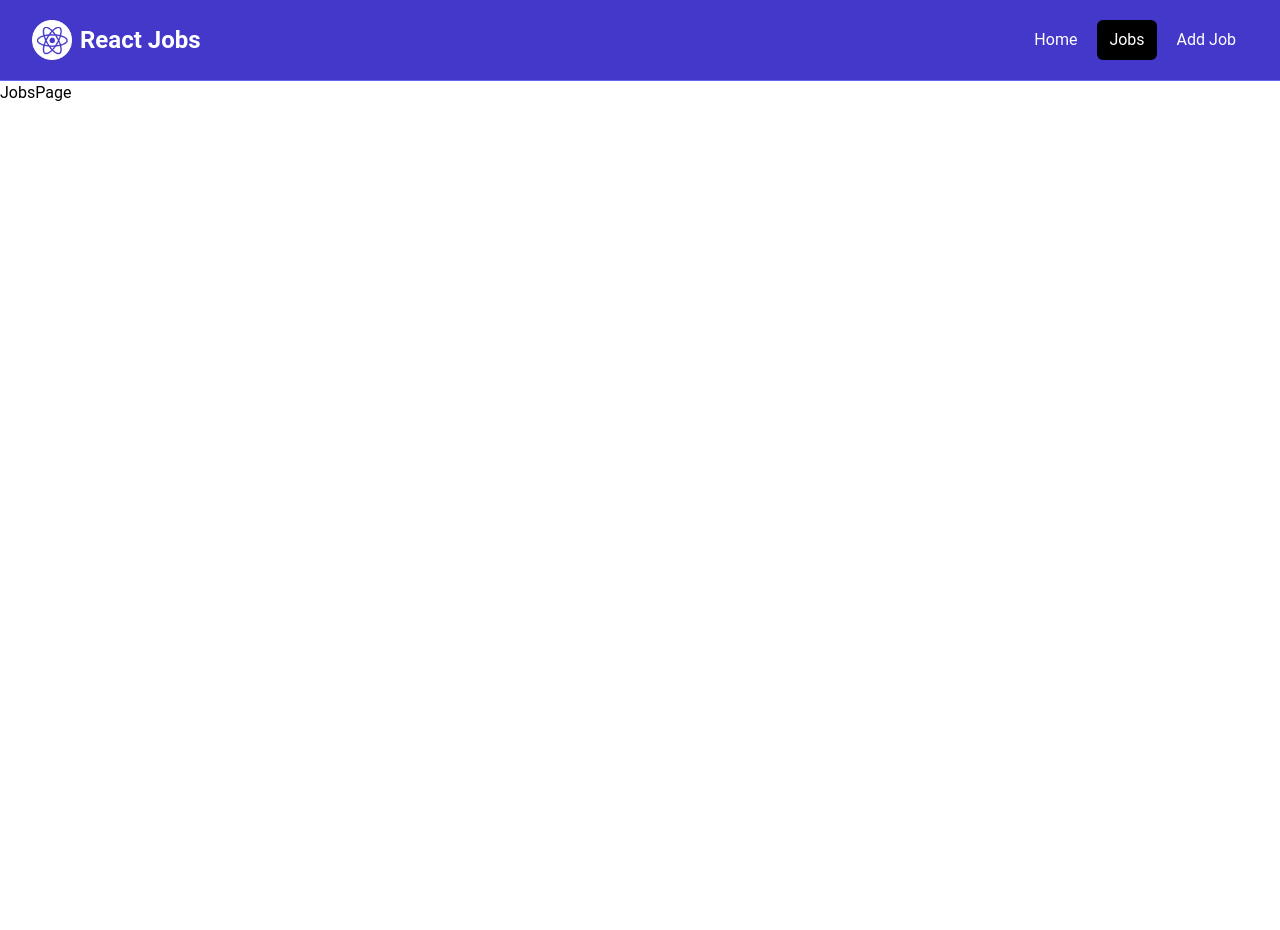
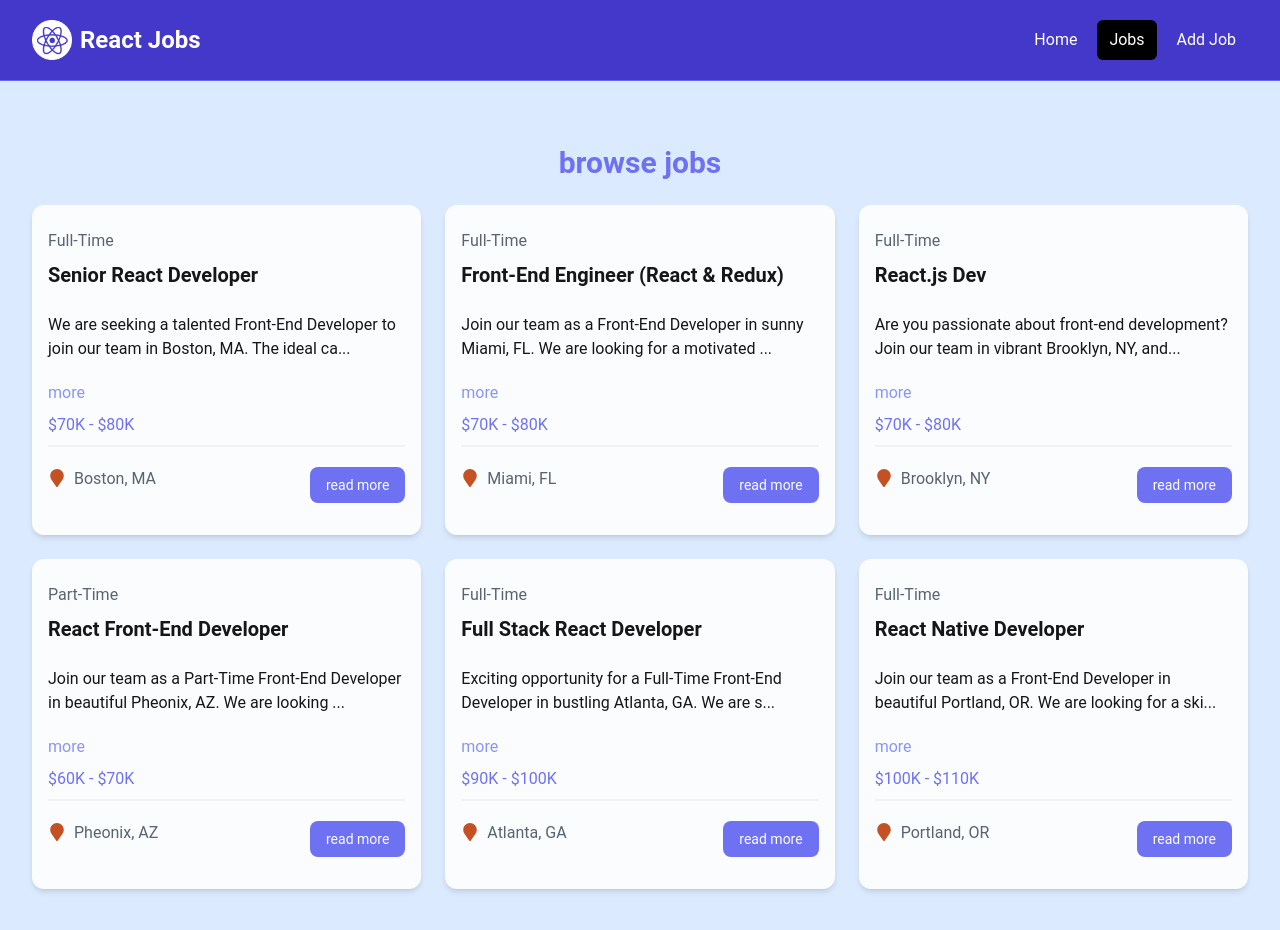
Before and after one commit to zohaib2k2/React-Jobs-Portal-Examples., a React (Vite) app: page /jobs in a window 1280 px wide. Shown: the top 930 px of the page. Before the commit the page ends 800 px from the top, so only its background shows below. Built offline with nearby package versions, Linux system fonts and the light colour scheme.

Commit message:
Added JobsPage that display all the jobs.

```diff
--- a/src/components/HomeCards.jsx
+++ b/src/components/HomeCards.jsx
@@ -7,7 +7,7 @@ const HomeCards = () => {
 
         <div className="container-xl lg:container m-auto">
             <div className="grid grid-cols-1 md:grid-cols-2 gap-4 p-4 rounded-lg">
-            <Card className="hover:shadow-2xl hover:shadow-blue-500 hover:-translate-y-2 transition-all duration-300 ease-in-out">
+            <Card bg="bg-gray-200">
                 <h2 className="text-2xl font-bold">for developers</h2>
                 <p className="mt-2 mb-4">
                 browse our react jobs and start your career today
--- a/src/components/JobListings.jsx
+++ b/src/components/JobListings.jsx
@@ -2,11 +2,20 @@
 import jobs from '../jobs.json';
 import JobListing from './JobListing';
 
-const JobListings = () => {
+const JobListings = (props) => {
 
-  const recentJobs = jobs.slice(0,3);
+//  props.defaultNum = 3;
+  /**
+   * props.defaultNum || jobs.length <-- if props.defaultNum is provided, use it; otherwise, use the total number of jobs
+   * now this seems to arbitrary but it's a common pattern in JavaScript to provide default values
+   * for example, if props.defaultNum is undefined, it will use jobs.length
+   * however i would prefer to use ternary operator for better readability*/
+    const numJobsToShow = props.defaultNum ? props.defaultNum : jobs.length;
+   /* then use numJobsToShow in slice method
+   */
+  const recentJobs = jobs.slice(0, numJobsToShow);
   return (
-    <section className="bg-blue-50 px-4 py-10">
+    <section className="bg-blue-100 opacity-90 px-4 py-10">
       <div className="container-xl lg:container m-auto">
         <h2 className="text-3xl font-bold text-indigo-500 mb-6 text-center">
           browse jobs
--- a/src/components/Navbar.jsx
+++ b/src/components/Navbar.jsx
@@ -2,6 +2,9 @@ import logo from '../assets/images/logo.png'
 import { NavLink } from 'react-router-dom'
 
 const Navbar = () => {
+
+  const linkClass = ({isActive}) => isActive ? "bg-black text-white hover:bg-gray-900 rounded-md px-3 py-2" : "text-white hover:bg-gray-900 hover:text-white rounded-md px-3 py-2";
+
   return (
     <nav className="bg-indigo-700 border-b border-indigo-500">
       <div className="mx-auto max-w-7xl px-2 sm:px-6 lg:px-8">
@@ -24,16 +27,16 @@ const Navbar = () => {
               <div className="flex space-x-2">
                 <NavLink
                   to="/"
-                  className={({isActive}) => isActive ? "bg-black text-white hover:bg-gray-900 rounded-md px-3 py-2" : "text-white hover:bg-gray-900 hover:text-white rounded-md px-3 py-2"}
+                  className={linkClass}
                   >Home</NavLink
                 >
                 <NavLink
                   to="/jobs"
-                  className={({isActive}) => isActive ? "bg-black text-white hover:bg-gray-900 rounded-md px-3 py-2" : "text-white hover:bg-gray-900 hover:text-white rounded-md px-3 py-2"}
+                  className={linkClass}
                   >Jobs</NavLink>
                 <NavLink
                   to="/add-job"
-                  className={({isActive}) => isActive ? "bg-black text-white hover:bg-gray-900s rounded-md px-3 py-2" : "text-white hover:bg-gray-900 hover:text-white rounded-md px-3 py-2"}
+                  className={linkClass}
                   // className="text-white hover:bg-gray-900 hover:text-white rounded-md px-3 py-2"
                   >Add Job</NavLink
                 >
--- a/src/pages/HomePage.jsx
+++ b/src/pages/HomePage.jsx
@@ -10,7 +10,7 @@ const homePage = () => {
 
       <Hero title="Become a React developer" subtitle="Find a suitable job according to your skills."/>
       <HomeCards/>
-      <JobListings/>
+      <JobListings defaultNum="3"/>
       <ViewAllJobs/>
     </>
     )
--- a/src/pages/JobsPage.jsx
+++ b/src/pages/JobsPage.jsx
@@ -1,8 +1,13 @@
-import React from 'react'
+import JobListings from "../components/JobListings"
+
 
 const JobsPage = () => {
   return (
-    <div>JobsPage</div>
+    <>
+      <section className="bg-blue-100 px-4 py-6">
+        <JobListings/>
+      </section>
+    </>
   )
 }
 
```
